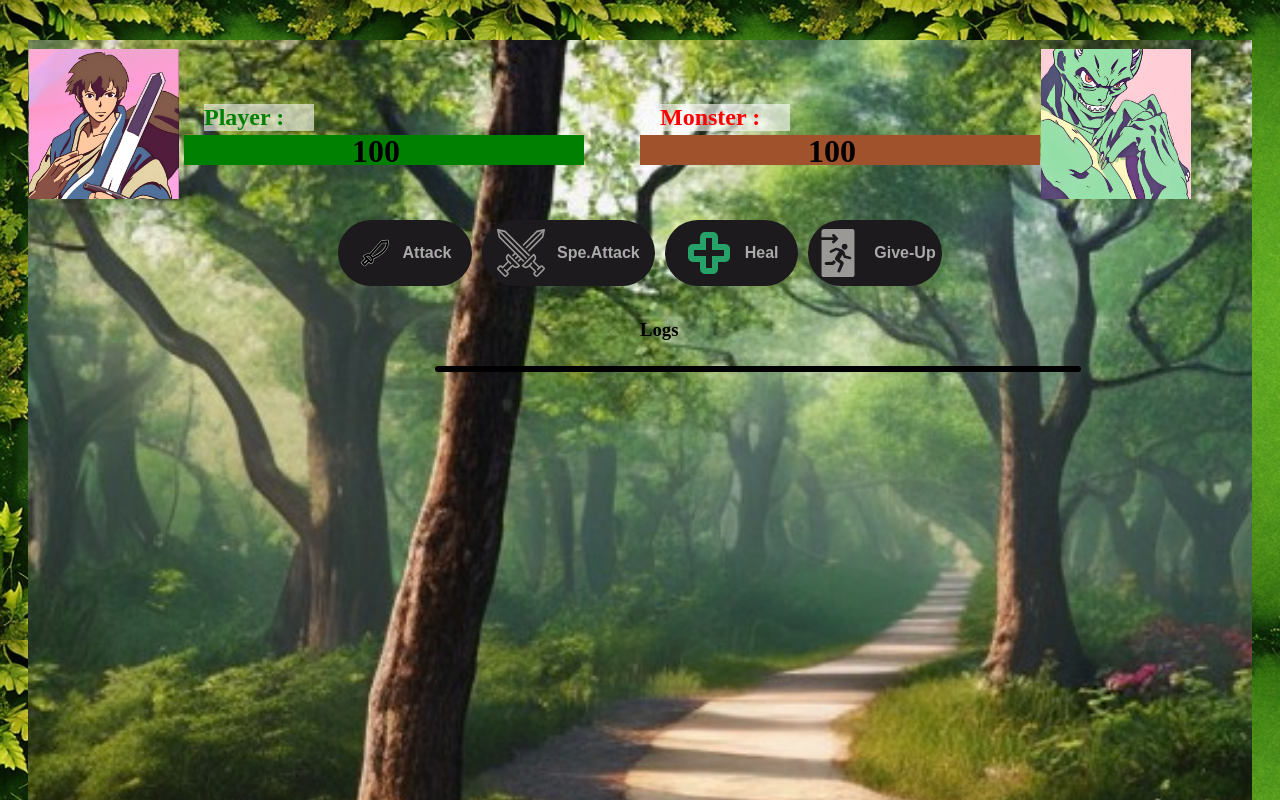
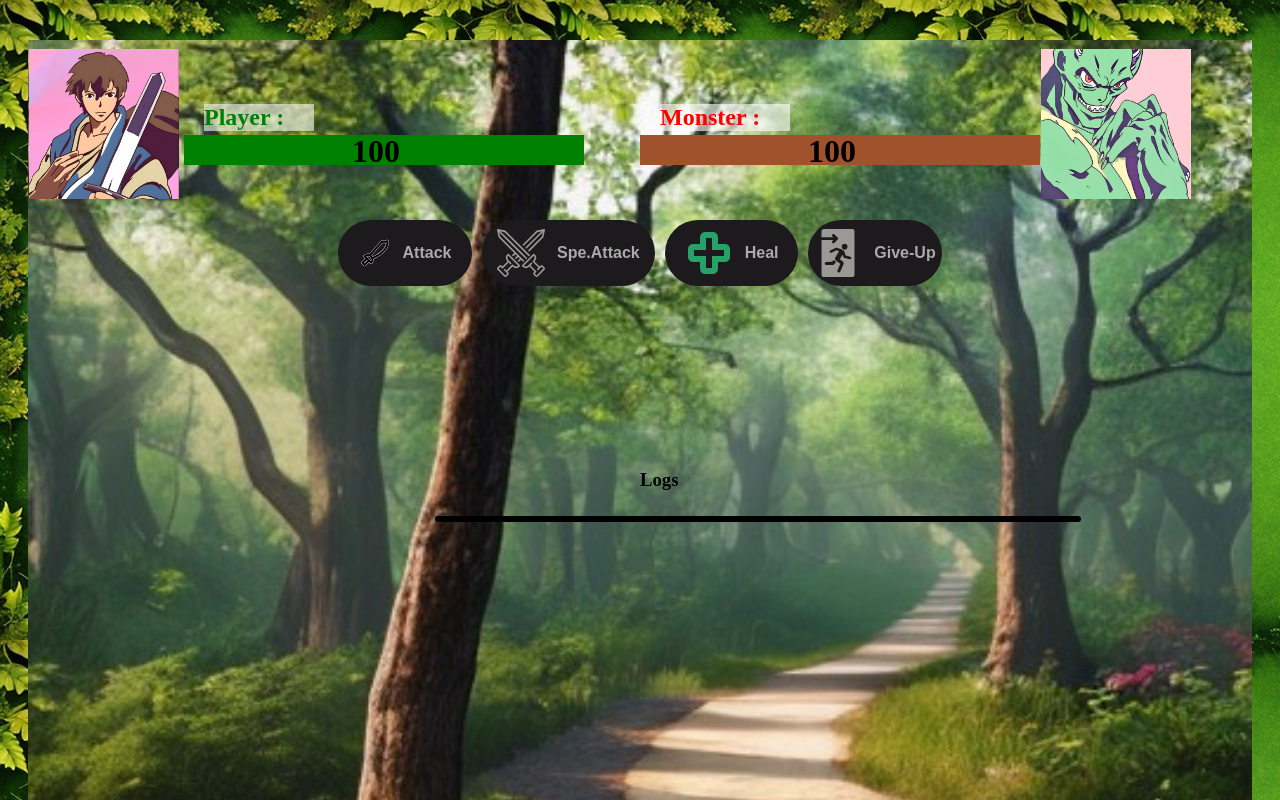
Before and after one commit to AoiLeyos/MonsterSlayerAngular, an Angular app: page / in a window 1280 px wide. Shown: the top 800 px of the page. Built offline with nearby package versions, Linux system fonts and the light colour scheme.

Commit message:
style(fight-logs.component.css)reposition of logs text

```diff
--- a/src/app/fight-logs/fight-logs.component.css
+++ b/src/app/fight-logs/fight-logs.component.css
@@ -2,7 +2,7 @@ h3 {
     display: flex;
     justify-content: center;
     position: absolute;
-    top: 300px;
+    top: 450px;
 
 }
 
@@ -20,7 +20,7 @@ ul {
     width: 600px;
     border-radius: 10px;
     position: absolute;
-    top: 350px;
+    top: 500px;
     left: 34%;
     right: 34%;
 }
```
